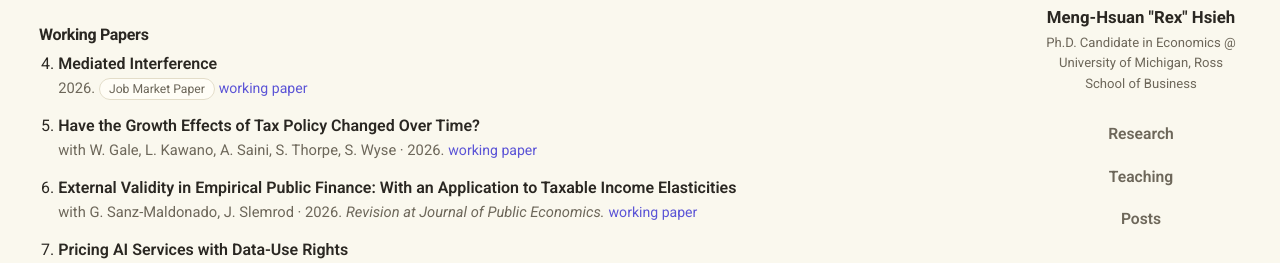
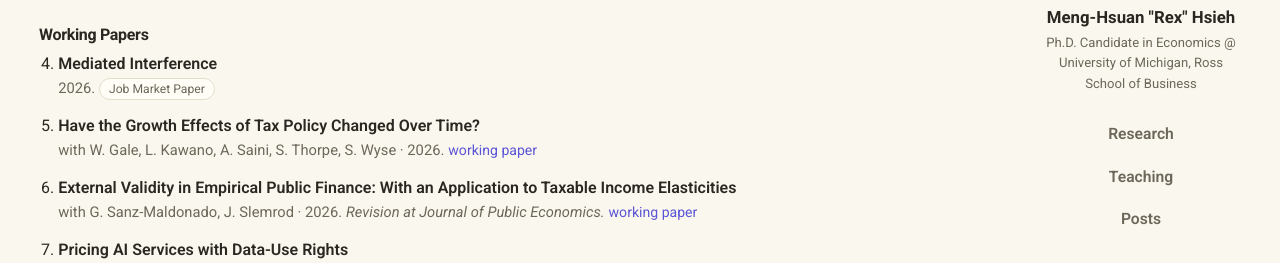
Before and after one commit to menghsuanrexhsieh/menghsuanrexhsieh.github.io, a Jekyll site: the page built from cv.html, in a window 1280 px wide and 1400 px high, scrolled down 497 px. Shown: the part 178-441 px from the top of the window. Built offline with Jekyll 4.4.1, drawn with Linux system fonts in a browser that asks for light colours; some of the changed text lies outside the part shown.

Commit message:
Link the Job Market Paper pill; fix footer year to "2026+"
- Turn the "Job Market Paper" tag on the CV and Research pages into a
  link to the paper and drop the separate "working paper" link
- Add a hover/focus accent for linked tags
- Link the job market paper from the home page bio
- Footer reads "© 2026+" instead of the build year

Co-Authored-By: Claude Opus 5.5 <noreply@anthropic.com>

```diff
--- a/_includes/footer.html
+++ b/_includes/footer.html
@@ -1,5 +1,5 @@
 <footer class="footer">
   <div class="container footer__inner">
-    <p class="footer__copy">&copy; {{ 'now' | date: "%Y" }} {{ site.author }}</p>
+    <p class="footer__copy">&copy; 2026+ {{ site.author }}</p>
   </div>
 </footer>
--- a/assets/css/main.css
+++ b/assets/css/main.css
@@ -281,6 +281,9 @@ code {
   color: var(--text-muted);
 }
 .tag--sm { font-size: 0.76rem; padding: 0.18rem 0.55rem; }
+a.tag { transition: color 0.15s ease, border-color 0.15s ease; }
+a.tag:hover { color: var(--accent); border-color: var(--accent); }
+a.tag:focus-visible { outline: 2px solid var(--accent); outline-offset: 2px; }
 
 /* ─────────────────────────────────────────────────────────────
    Project / card grid (used on Research)
--- a/cv.html
+++ b/cv.html
@@ -61,8 +61,7 @@ permalink: /cv/
     <li class="pub">
       <span class="pub__title">Mediated Interference</span>
       <span class="pub__authors">2026.</span>
-      <span class="tag tag--sm">Job Market Paper</span>
-      <span class="pub__links"><a href="https://drive.google.com/file/d/1_AwCSsWlZyj-3BpVLXEmRCDtdekqcVyW/view?usp=share_link" target="_blank" rel="noopener">working paper</a></span>
+      <a class="tag tag--sm" href="https://drive.google.com/file/d/1_AwCSsWlZyj-3BpVLXEmRCDtdekqcVyW/view?usp=share_link" target="_blank" rel="noopener">Job Market Paper</a>
     </li>
     <li class="pub">
       <span class="pub__title">Have the Growth Effects of Tax Policy Changed Over Time?</span>
--- a/index.html
+++ b/index.html
@@ -23,7 +23,7 @@ padding-top: 20px; -->
 
   <div class="about__bio">
     <p>
-      I'm a job market candidate in AY2026/2027.
+      I'm a job market candidate in AY2026/2027. My job market paper is <a href="https://drive.google.com/file/d/1_AwCSsWlZyj-3BpVLXEmRCDtdekqcVyW/view?usp=share_link" target="_blank" rel="noopener">Mediated Interference</a>.
     </p>
     <p>
       Please find my research, teaching, and miscellaneous writings on the right.
--- a/research.html
+++ b/research.html
@@ -68,8 +68,7 @@ permalink: /research/
     <li class="pub">
       <span class="pub__title">Mediated Interference</span>
       <span class="pub__authors">2026.</span>
-      <span class="tag tag--sm">Job Market Paper</span>
-      <span class="pub__links"><a href="https://drive.google.com/file/d/1_AwCSsWlZyj-3BpVLXEmRCDtdekqcVyW/view?usp=share_link" target="_blank" rel="noopener">working paper</a></span>
+      <a class="tag tag--sm" href="https://drive.google.com/file/d/1_AwCSsWlZyj-3BpVLXEmRCDtdekqcVyW/view?usp=share_link" target="_blank" rel="noopener">Job Market Paper</a>
     </li>
     <li class="pub">
       <span class="pub__title">Have the Growth Effects of Tax Policy Changed Over Time?</span>
```
